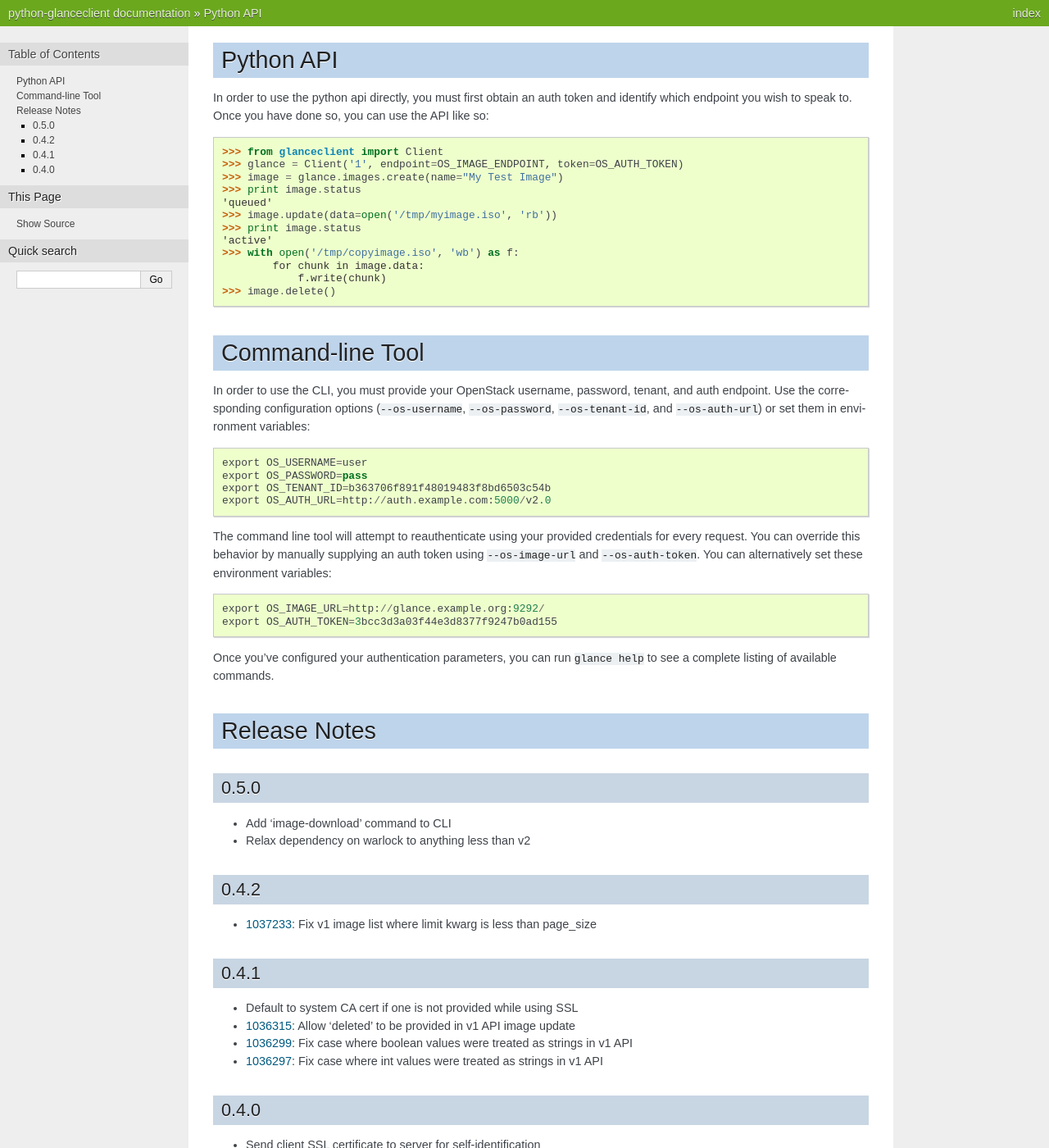
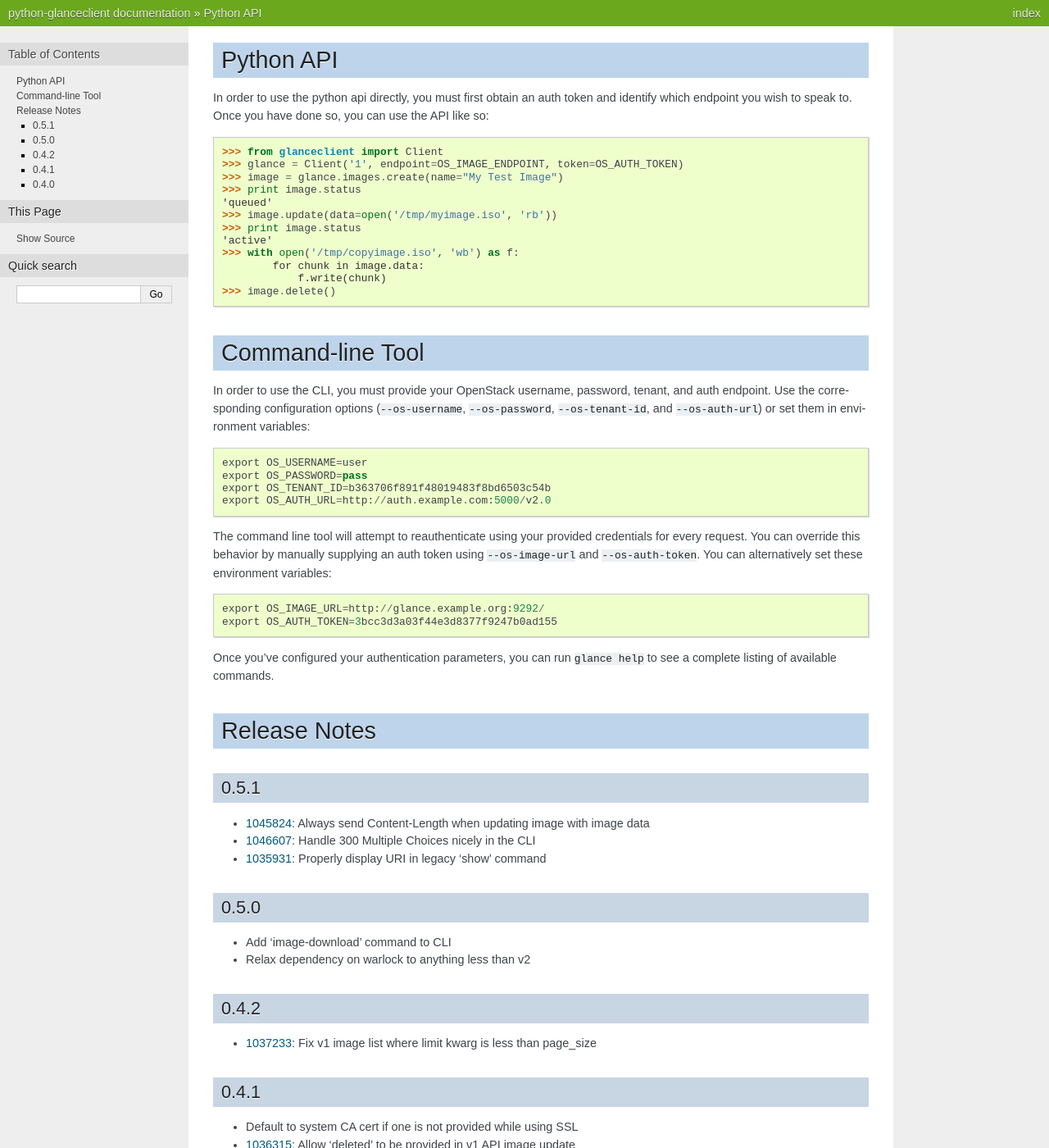
Before and after one commit to openstack/python-glanceclient, a Sphinx documentation site: the page built from doc/source/index.rst, in a window 1280 px wide and 1400 px high. Shown: the whole window at 82% size. Built offline with Sphinx 7.4.7, drawn with Linux system fonts in a browser that asks for light colours.

Commit message:
Update docs for v0.5.1 release
Change-Id: I377caf14379ebffe3bbc70c67e9378fc0ebcea95

```diff
--- a/doc/source/index.rst
+++ b/doc/source/index.rst
@@ -36,6 +36,16 @@ Once you've configured your authentication parameters, you can run ``glance help
 Release Notes
 =============
 
+0.5.1
+----
+* 1045824_: Always send Content-Length when updating image with image data
+* 1046607_: Handle 300 Multiple Choices nicely in the CLI
+* 1035931_: Properly display URI in legacy 'show' command
+
+.. _1045824: http://bugs.launchpad.net/python-glanceclient/+bug/1045824
+.. _1046607: http://bugs.launchpad.net/python-glanceclient/+bug/1046607
+.. _1035931: http://bugs.launchpad.net/python-glanceclient/+bug/1035931
+
 0.5.0
 -----
 * Add 'image-download' command to CLI
```
